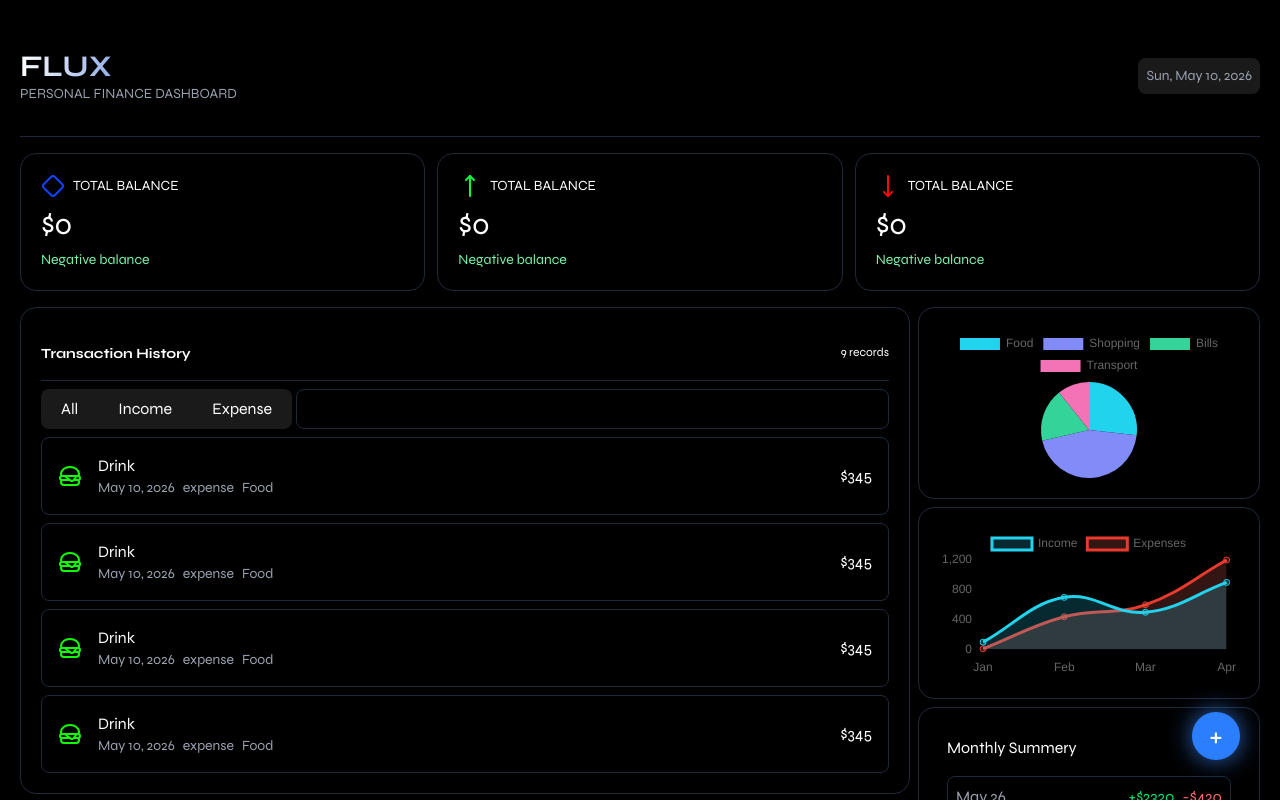
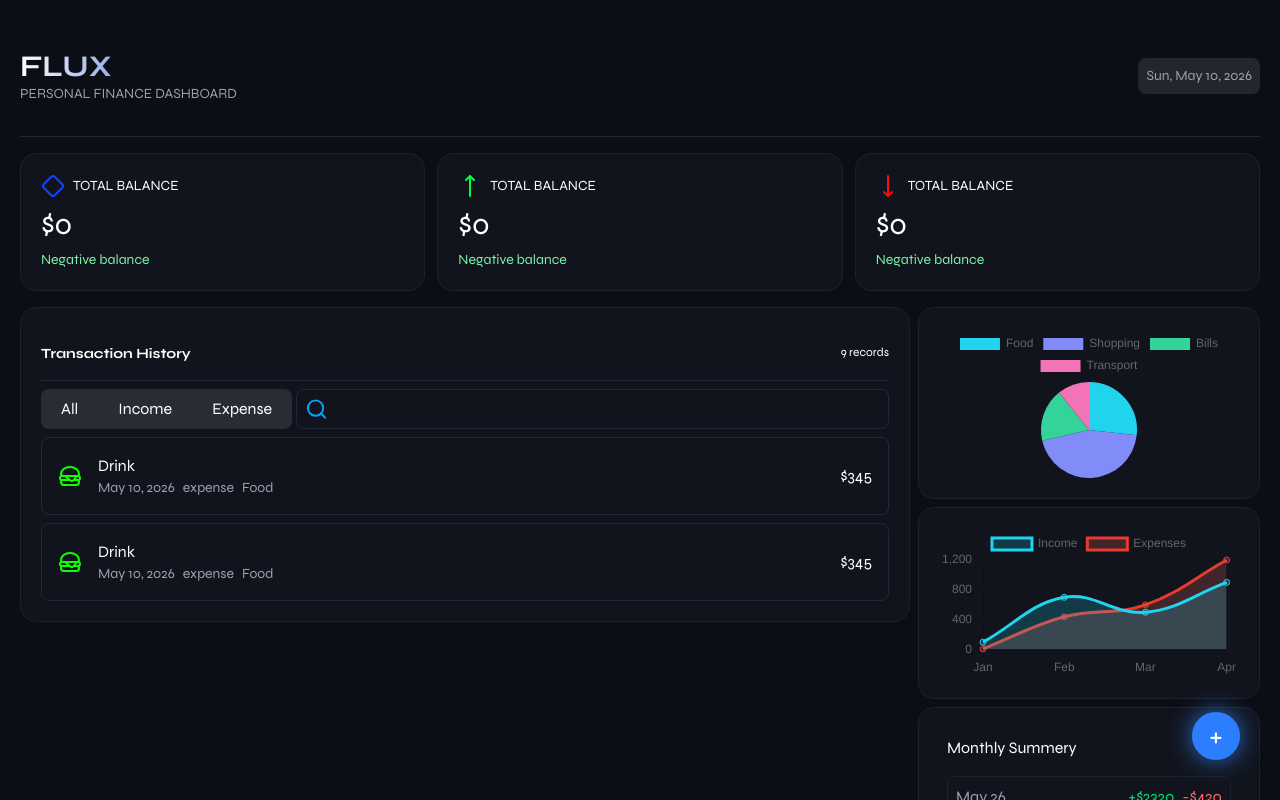
Before and after one commit to AlexZinminaung/Flux-expense-tracker, a React (Vite) app in the folder client/: page / in a window 1280 px wide. Shown: the top 800 px of the page. Built offline with nearby package versions, Linux system fonts and the light colour scheme.

Commit message:
change color (improve) and add select dropdown

```diff
--- a/client/src/components/PopupForm.tsx
+++ b/client/src/components/PopupForm.tsx
@@ -5,11 +5,13 @@ type Props = {
 };
 
 
+
+
 const PopupForm = ({setFormOpen}: Props) => {
 
     return (
-        <div className='fixed inset-0 bg-black/30 z-50 flex justify-center items-center'>
-          <div className='bg-black component-card w-[90%] max-w-md'>
+        <div className='fixed inset-0 bg-black/80 z-50 flex justify-center items-center'>
+          <div className=' component-card w-[90%] max-w-md'>
             <div className='flex justify-between gap-2'>
               <span className=' font-bold'>New Transaction</span>
               <button onClick={() => { setFormOpen(false)}} className='size-6 p-2 border border-gray-800 rounded-lg flex justify-center items-center hover:bg-gray-400'>x</button>
@@ -25,18 +27,23 @@ const PopupForm = ({setFormOpen}: Props) => {
               <input type='text' className='p-2 outline-none border border-gray-800 rounded-lg'/>
 
               <div className='flex flex-col sm:flex-row gap-2'>
-                <div className='flex flex-col w-full'>
+                <div className='flex flex-col w-full gap-4'>
                   <label className=' text-sm text-gray-400'>AMOUNT ($)</label>
                   <input type='text' className='p-2 outline-none border border-gray-800 rounded-lg'/>
                 </div>
-                <div className='flex flex-col w-full'>
+                <div className='flex flex-col w-full gap-4'>
                   <label className=' text-sm text-gray-400'>DATE</label>
                   <input type='date' className='p-2 outline-none border border-gray-800 rounded-lg'/>
                 </div>
               </div>
 
-              <label>Catagory</label>
-              <input type='text' className='p-2 outline-none border border-gray-800 rounded-lg'/>
+              <label className=' text-sm text-gray-400'>CATEGORY</label>
+              <select className="p-2">
+                <option value="food">Food</option>
+                <option value="shopping">Shopping</option>
+                <option value="bills">Bills</option>
+                <option value="transport">Transport</option>
+              </select>
             </form>
           </div>
         </div>
--- /dev/null
+++ b/client/src/components/TransactionCard.tsx
@@ -0,0 +1,25 @@
+// import icons
+import { Hamburger } from "lucide-react";
+
+const TransactionCard = () => {
+
+    return (
+            <div className='flex items-center justify-between border p-4 border-gray-800 rounded-lg '>
+                <div className='flex items-center gap-4'>
+                  <Hamburger color="#11ff00" />
+                  <div className='flex flex-col'>
+                    <span>Drink</span>
+                    <div className='flex text-sm flex-wrap text-gray-400 gap-2'>
+                      <span>May 10, 2026</span>
+                      <span>expense</span>
+                      <span>Food</span>
+                    </div>
+                  </div>
+                </div>
+                <span>$345</span>
+            </div>
+    );
+}
+
+
+export default TransactionCard;
--- a/client/src/components/TransactionContainer.tsx
+++ b/client/src/components/TransactionContainer.tsx
@@ -1,5 +1,7 @@
+import TransactionCard from "./TransactionCard";
+
 // import icons
-import { Hamburger } from "lucide-react";
+import { Search } from 'lucide-react';
 
 const TransactionContainer = () => {
 
@@ -18,73 +20,16 @@ const TransactionContainer = () => {
                 <button className='py-1 px-4'>Income</button>
                 <button className='py-1 px-4'>Expense</button>
               </div>
-              <form className='w-full rounded-lg border border-gray-800'>
-                <input type='text' className='w-full h-full'/>
+              <form className='w-full px-2 flex justify-center items-center rounded-lg border border-gray-800'>
+                <Search color="#00aaff" />
+                <input type='text' className='w-full h-full outline-none'/>
               </form>
             </div>
 
             {/* history container */}
             <div className='max-h-125 flex flex-col gap-2 overflow-y-auto'>
-              <div className='flex items-center justify-between border p-4 border-gray-800 rounded-lg '>
-                <div className='flex items-center gap-4'>
-                  <Hamburger color="#11ff00" />
-                  <div className='flex flex-col'>
-                    <span>Drink</span>
-                    <div className='flex text-sm text-gray-400 gap-2'>
-                      <span>May 10, 2026</span>
-                      <span>expense</span>
-                      <span>Food</span>
-                    </div>
-                  </div>
-                </div>
-                <span>$345</span>
-              </div>
-
-              <div className='flex items-center justify-between border p-4 border-gray-800 rounded-lg '>
-                <div className='flex items-center gap-4'>
-                  <Hamburger color="#11ff00" />
-                  <div className='flex flex-col'>
-                    <span>Drink</span>
-                    <div className='flex text-sm text-gray-400 gap-2'>
-                      <span>May 10, 2026</span>
-                      <span>expense</span>
-                      <span>Food</span>
-                    </div>
-                  </div>
-                </div>
-                <span>$345</span>
-              </div>
-
-              <div className='flex items-center justify-between border p-4 border-gray-800 rounded-lg '>
-                <div className='flex items-center gap-4'>
-                  <Hamburger color="#11ff00" />
-                  <div className='flex flex-col'>
-                    <span>Drink</span>
-                    <div className='flex text-sm text-gray-400 gap-2'>
-                      <span>May 10, 2026</span>
-                      <span>expense</span>
-                      <span>Food</span>
-                    </div>
-                  </div>
-                </div>
-                <span>$345</span>
-              </div>
-
-              <div className='flex items-center justify-between border p-4 border-gray-800 rounded-lg '>
-                <div className='flex items-center gap-4'>
-                  <Hamburger color="#11ff00" />
-                  <div className='flex flex-col'>
-                    <span>Drink</span>
-                    <div className='flex text-sm text-gray-400 gap-2'>
-                      <span>May 10, 2026</span>
-                      <span>expense</span>
-                      <span>Food</span>
-                    </div>
-                  </div>
-                </div>
-                <span>$345</span>
-              </div>
-
+              <TransactionCard/>
+              <TransactionCard/>
             </div>
           </div>
         </div>
--- a/client/src/index.css
+++ b/client/src/index.css
@@ -11,10 +11,10 @@
 
 @layer components {
   .container-main {
-    @apply py-4 px-5 2xl:px-56 font-syne text-white bg-black;
+    @apply py-4 px-5 2xl:px-56 font-syne text-white bg-[#0b0e14];
   }
 
   .component-card {
-    @apply p-5 rounded-2xl border border-gray-800;
+    @apply p-5 rounded-2xl border border-[#1d212b] bg-[#11141d];
   }
 }
```
